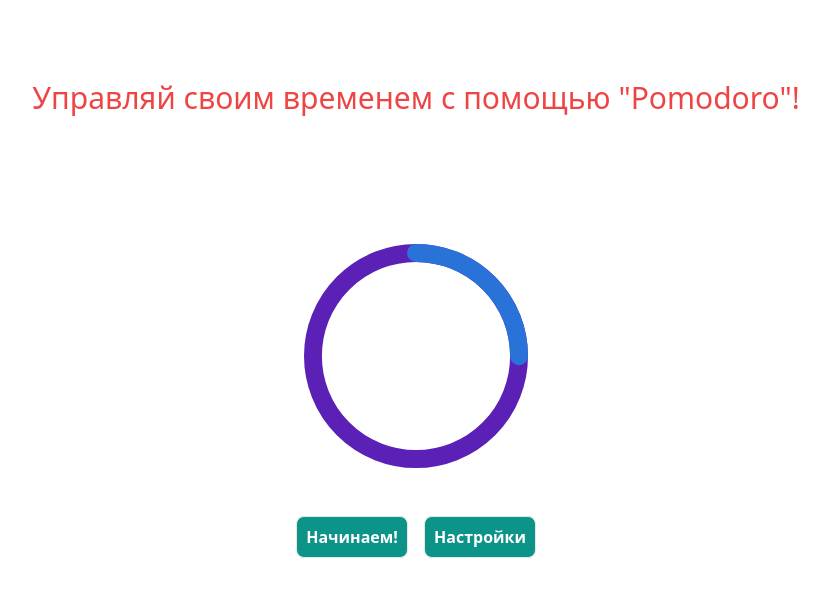
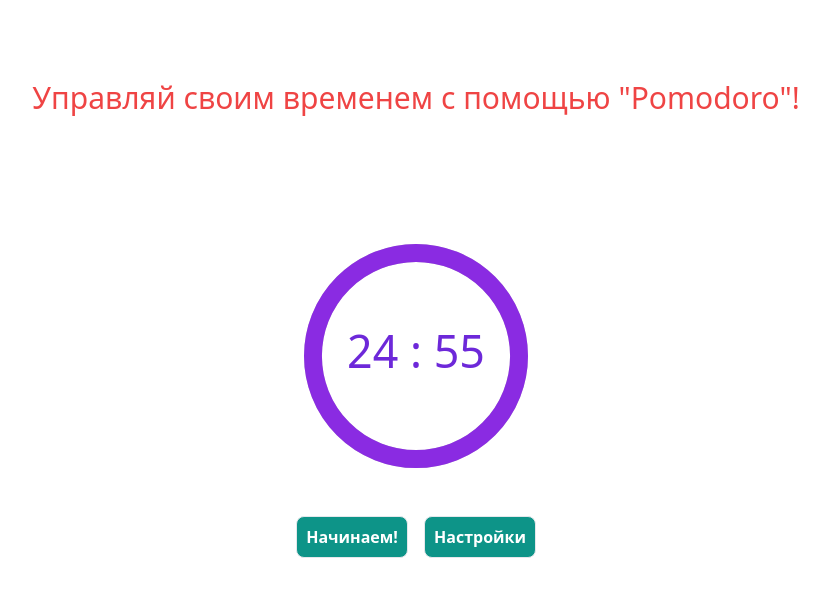
Before and after one commit to carpediem511/pomodoro_timer, a React (Create React App) app: page / in a window 1280 px wide. Shown: the top 596 px of the page, without its empty margins (224-1053 px from the left). Built offline with nearby package versions, Linux system fonts and the light colour scheme.

Commit message:
таймер работает, но неуправляем/таймер

```diff
--- a/src/components/Timer/index.tsx
+++ b/src/components/Timer/index.tsx
@@ -10,18 +10,52 @@
 
 
 const Timer = ({ }) => {
-	const [minutes, setMinutes] = useState<number>(/*workTime*/)
-	const [seconds, setSeconds] = useState<number>(0);
+	const [minutes, setMinutes] = useState<number>(25)
+	const [seconds, setSeconds] = useState<number>(0)
+	const [timerType, setTimerType] = useState<boolean>(false)
+	const [isModalOpen, setIsModalOpen] = useState<boolean>(false)
 
+	const time: string = `${minutes < 10 ? '0' + minutes : minutes} : ${seconds < 10 ? '0' : ''}${seconds}`
+
+	const playSound = (soundFile: string) => {
+		const audio = new Audio(soundFile);
+		audio.play();
+	}
+
+	let timer: any
+	useEffect(() => {
+
+		timer = setInterval(() => {
+
+			setSeconds(seconds + 1)
+
+			if (seconds === 0) {
+				if (minutes !== 0) {
+
+					setSeconds(59)
+					setMinutes(minutes - 1)
+				} else {
+
+
+				}
+			} else {
+
+				setSeconds(seconds - 1)
+			}
+		}, 1000)
+
+		return () => clearInterval(timer)
+	})
 
 	return (
 		<>
 			<CircularProgressbar
-				value={25}
+				value={(minutes * 60 + seconds)}
+				text={time}
 				styles={buildStyles({
 					textColor: 'rgb(109, 40, 217)',
-					trailColor: 'rgb(91, 33, 182)',
-					pathColor: 'rgb(40, 114, 216)'
+					trailColor: 'rgb(200, 200, 200)',
+					pathColor: 'rgb(138, 43, 226)'
 				})}
 			/>
 			<div className="flex justify-center mt-10 gap-4">
```
